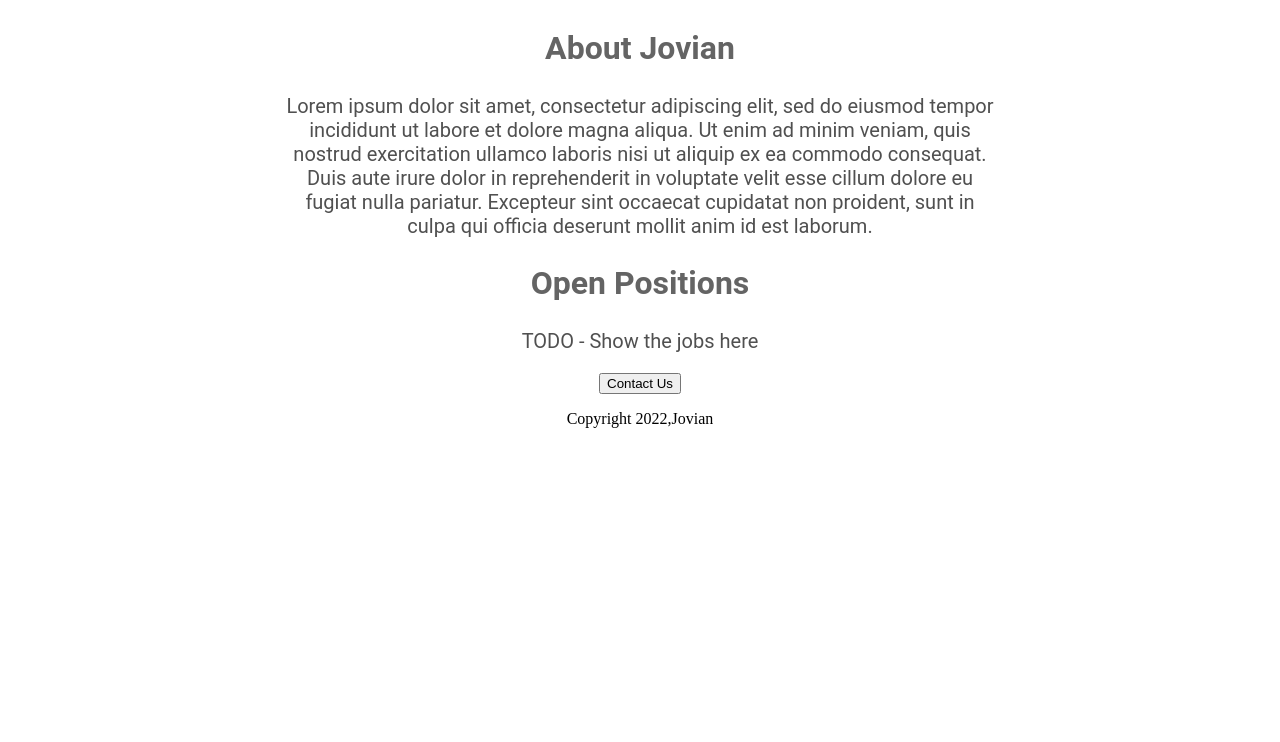
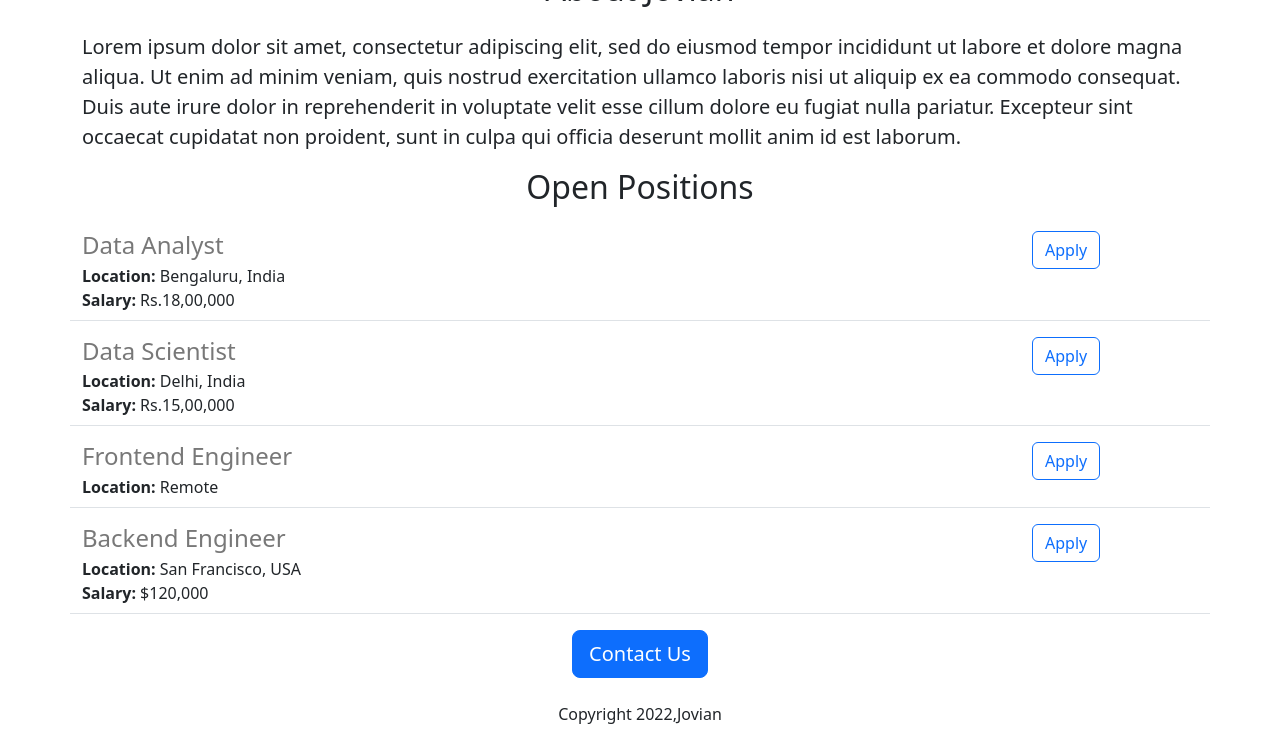
Before and after one commit to kevcodes15/web-dev-course1-website, a Flask app: page / in a window 1280 px wide. Shown: the part 462-1204 px from the top of the page. Before the commit the page ends 890 px from the top, so only its background shows below. Run offline with Flask 3, Linux system fonts and the light colour scheme.

Commit message:
Added dynamic data and API route

```diff
--- a/app.py
+++ b/app.py
@@ -1,9 +1,39 @@
-from flask import Flask,render_template
+from flask import Flask,render_template,jsonify
 app=Flask(__name__)
 #flask application created
+JOBS=[
+  {
+    'id' : '1',
+    'title' : 'Data Analyst',
+    'location' : 'Bengaluru, India',
+    'salary' : 'Rs.18,00,000'
+  },
+  {
+    'id' : '2',
+    'title' : 'Data Scientist',
+    'location' : 'Delhi, India',
+    'salary' : 'Rs.15,00,000'
+  },
+  {
+    'id' : '3',
+    'title' : 'Frontend Engineer',
+    'location' : 'Remote'
+  },
+  {
+    'id' : '4',
+    'title' : 'Backend Engineer',
+    'location' : 'San Francisco, USA',
+    'salary' : '$120,000'
+  }
+]
 @app.route("/")
 def hello_world():
-  return render_template('home.html')
+  return render_template('home.html',
+                        jobs=JOBS)
+
+@app.route("/api/jobs")
+def list_jobs():
+  return jsonify(JOBS)
 #use the following statement to run the code
 #0.0.0.0 is used to run locally
 if __name__=="__main__":
--- a/templates/home.html
+++ b/templates/home.html
@@ -3,56 +3,33 @@
 
   <head>
     <title>Jovian Careers</title>
+    <meta charset="utf-8">
+    <meta name="viewport" content="width=device-width, initial-scale=1">
+    <link href="https://cdn.jsdelivr.net/npm/bootstrap@5.3.0/dist/css/bootstrap.min.css" rel="stylesheet" integrity="sha384-9ndCyUaIbzAi2FUVXJi0CjmCapSmO7SnpJef0486qhLnuZ2cdeRhO02iuK6FUUVM" crossorigin="anonymous">
     <style>
-      h1 {font-size:40px;
-        font: family Roboto;
-        font-weight:normal;
-         color: rgb(100,100,100);
-         text-align: center;
-        }
       #banner {
+        height: 360px;
         width: 100%;
-        height: 360px;
-        object-fit: cover;
-        font: weight normal;;
-      }
-
-      h2 {
-        font-family: Roboto;
-        font-size :32px;
-        color: rgb(100, 100, 100);
-        text-align:center;
-
-      }
-
-      .bodytext {
-        font-family: Roboto;
-        font-size :20px;
-        color: rgb(80, 80, 80);
-        text-align:center;
-
-      }
-
-      #container {
-        max-width: 720px;
-        margin:0 auto;
       }
     </style>
-
   </head>
   <body>
-    <div id="container">
-    <h1>Jovian Careers</h1>
-    <img id="banner" src=https://web-dev-course1-website.kevinreuben.repl.co/static/Career_pic.jpg height="320">
-    <h2>About Jovian</h2>
-    <p class="bodytext">
+    <div class="container">
+    <h1 class="text-center nt-2 mb-4" >Jovian Careers</h1>
+    <img class="img-fluid" id="banner" src=https://web-dev-course1-website.kevinreuben.repl.co/static/Career_pic.jpg height="320">
+    <h2 class="text-center nt-2 mb-4">About Jovian</h2>
+    <p class="lead">
       Lorem ipsum dolor sit amet, consectetur adipiscing elit, sed do eiusmod tempor incididunt ut labore et dolore magna aliqua. Ut enim ad minim veniam, quis nostrud exercitation ullamco laboris nisi ut aliquip ex ea commodo consequat. Duis aute irure dolor in reprehenderit in voluptate velit esse cillum dolore eu fugiat nulla pariatur. Excepteur sint occaecat cupidatat non proident, sunt in culpa qui officia deserunt mollit anim id est laborum.
     </p>
-    <h2>Open Positions</h2>
-    <p class="bodytext">TODO - Show the jobs here</p>
+    <h2 class="text-center nt-2 mb-4" >Open Positions</h2>
+    <p>
+      {% for job in jobs %}
+         {% include 'jobitem.html' %}
+      {% endfor %}
+    </p>
     <div style="text-align:center;">
-    <button>Contact Us</button>
-      <p>Copyright 2022,Jovian</p>
+    <button class="btn btn-primary btn-lg">Contact Us</button>
+      <p class='mt-4'>Copyright 2022,Jovian</p>
     </div>
   </div>
   </body>
--- /dev/null
+++ b/templates/jobitem.html
@@ -0,0 +1,16 @@
+<div class="border-bottom row" style="margin-bottom:16px;padding-bottom:8px">
+  <div class="col-10">
+  <h4 style="color:rgb(120,120,120); margin-bottom:4px;">{{job['title']}}</h4>
+  <div>
+    <b>Location:</b> {{job['location']}}
+  </div>
+  {% if 'salary' in job %}
+  <div>
+    <b>Salary:</b> {{job['salary']}}
+  </div>
+  {% endif %}
+  </div>
+  <div class="col-2">
+  <button type="button" class="btn btn-outline-primary">Apply</button>
+  </div>
+  </div>
```
